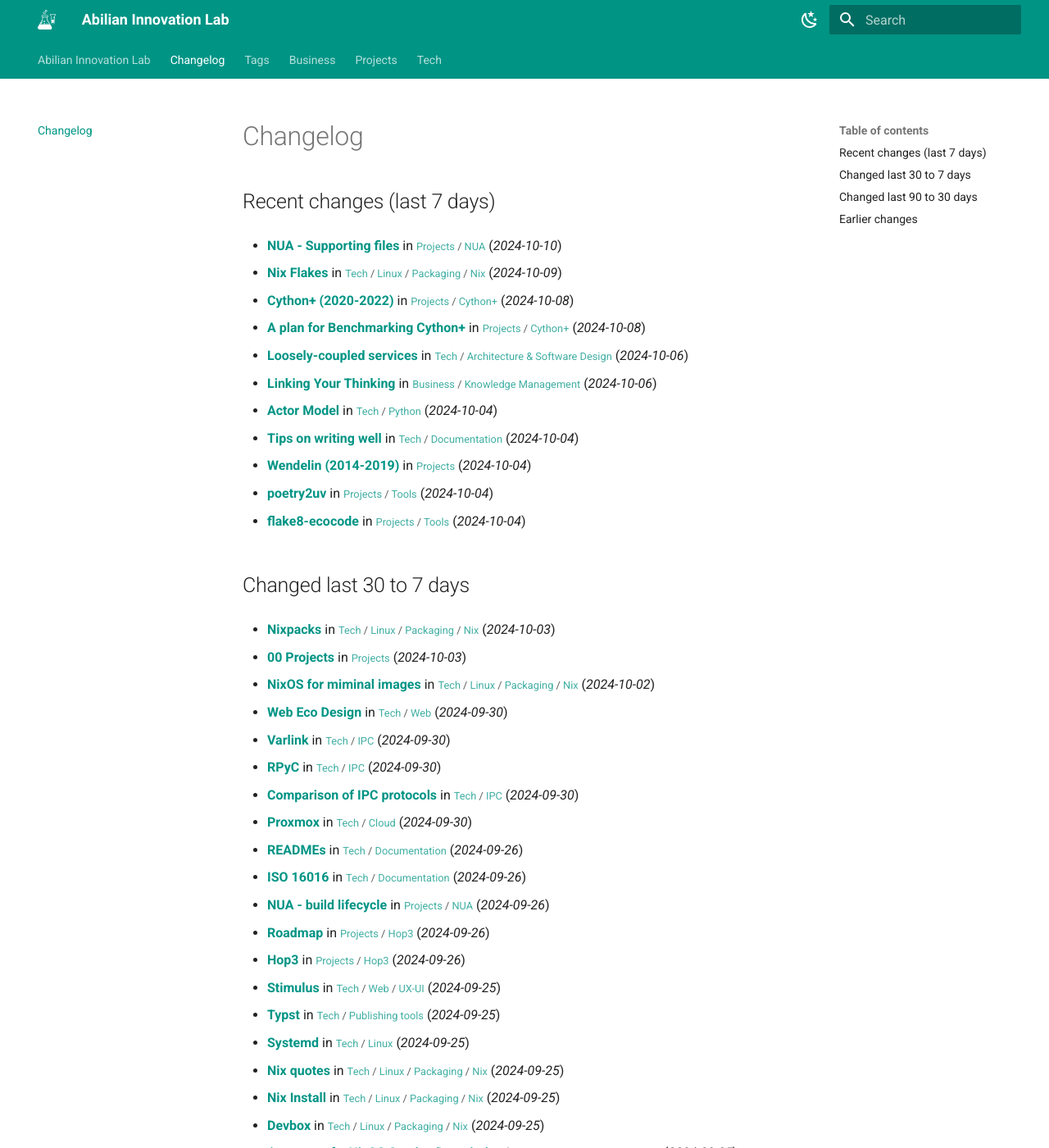
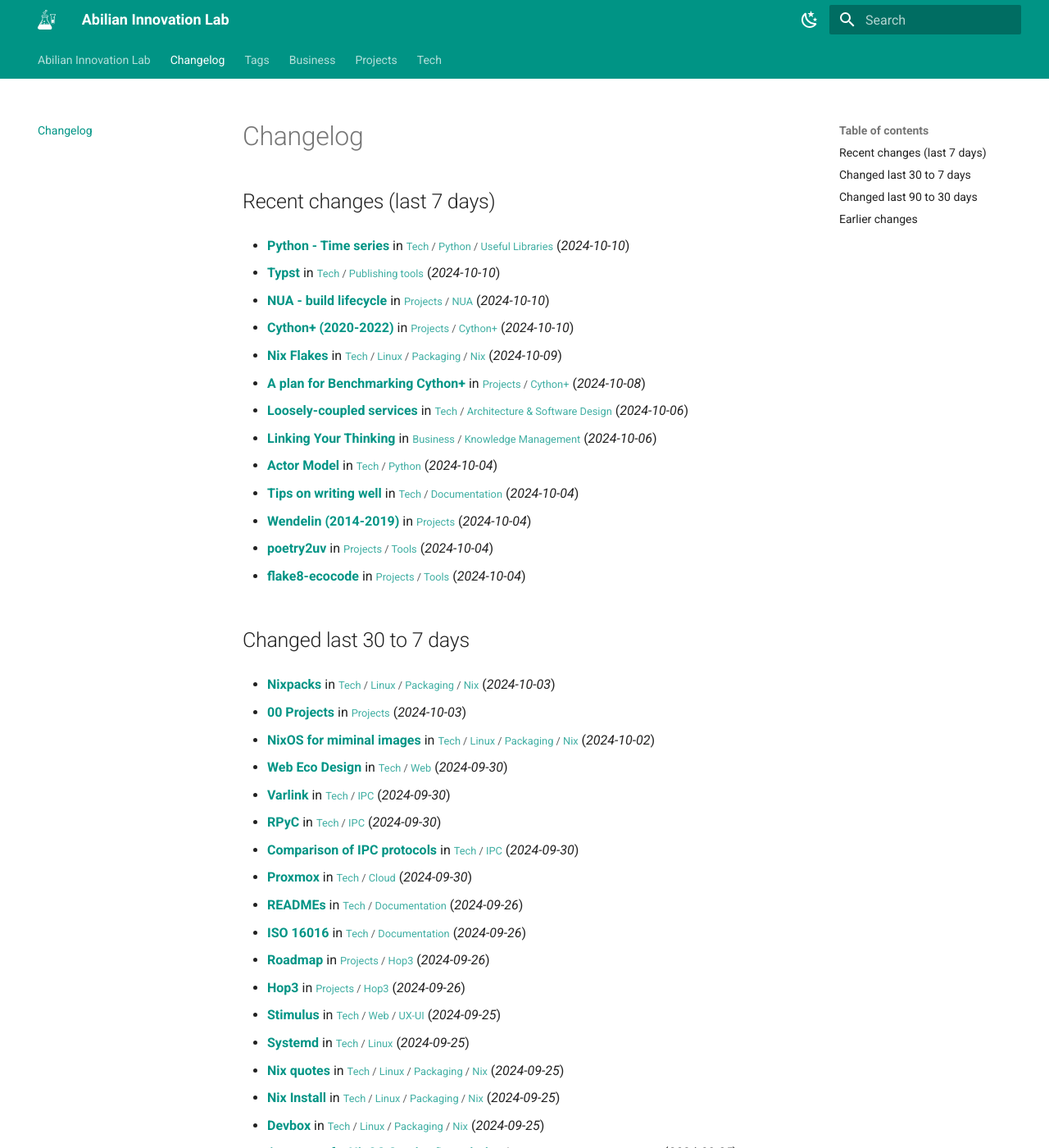
Before and after one commit to abilian/lab.abilian.com, an MkDocs documentation site: the page built from docs/changelog.md, in a window 1280 px wide and 1400 px high. Shown: the whole window at 82% size. Built offline with MkDocs 1.6.1 and Material for MkDocs 9.7.7, drawn with Linux system fonts in a browser that asks for light colours; comment, search, counter and statistics services are not loaded; some of the changed text lies outside the part shown.

Commit message:
Update content

```diff
--- a/docs/changelog.md
+++ b/docs/changelog.md
@@ -2,11 +2,15 @@
 
 ## Recent changes (last 7 days)
 
-- **[NUA - Supporting files](/Projects/NUA/NUA - Supporting files/)** in <small>[Projects](/Projects/00 Projects/) / [NUA](/Projects/NUA/00 NUA/)</small> (*2024-10-10*)
+- **[Python - Time series](/Tech/Python/Useful Libraries/Python - Time series/)** in <small>[Tech](/Tech/00 Technology/) / [Python](/Tech/Python/(Pretty) tables in Python/) / [Useful Libraries](/Tech/Python/Useful Libraries/00 Useful librairies/)</small> (*2024-10-10*)
+
+- **[Typst](/Tech/Publishing tools/Typst/)** in <small>[Tech](/Tech/00 Technology/) / [Publishing tools](/Tech/Publishing tools/00 Publishing tools/)</small> (*2024-10-10*)
+
+- **[NUA - build lifecycle](/Projects/NUA/NUA - build lifecycle/)** in <small>[Projects](/Projects/00 Projects/) / [NUA](/Projects/NUA/00 NUA/)</small> (*2024-10-10*)
+
+- **[Cython+ (2020-2022)](/Projects/Cython+/Cython+ (2020-2022)/)** in <small>[Projects](/Projects/00 Projects/) / [Cython+](/Projects/Cython+/A plan for Benchmarking Cython+/)</small> (*2024-10-10*)
 
 - **[Nix Flakes](/Tech/Linux/Packaging/Nix/Nix Flakes/)** in <small>[Tech](/Tech/00 Technology/) / [Linux](/Tech/Linux/Homelab/) / [Packaging](/Tech/Linux/Packaging/Debian Packaging/) / [Nix](/Tech/Linux/Packaging/Nix/00 Nix & NixOS/)</small> (*2024-10-09*)
-
-- **[Cython+ (2020-2022)](/Projects/Cython+/Cython+ (2020-2022)/)** in <small>[Projects](/Projects/00 Projects/) / [Cython+](/Projects/Cython+/A plan for Benchmarking Cython+/)</small> (*2024-10-08*)
 
 - **[A plan for Benchmarking Cython+](/Projects/Cython+/A plan for Benchmarking Cython+/)** in <small>[Projects](/Projects/00 Projects/) / [Cython+](/Projects/Cython+/A plan for Benchmarking Cython+/)</small> (*2024-10-08*)
 
@@ -48,15 +52,11 @@
 
 - **[ISO 16016](/Tech/Documentation/ISO 16016/)** in <small>[Tech](/Tech/00 Technology/) / [Documentation](/Tech/Documentation/Documentation/)</small> (*2024-09-26*)
 
-- **[NUA - build lifecycle](/Projects/NUA/NUA - build lifecycle/)** in <small>[Projects](/Projects/00 Projects/) / [NUA](/Projects/NUA/00 NUA/)</small> (*2024-09-26*)
-
 - **[Roadmap](/Projects/Hop3/Roadmap/)** in <small>[Projects](/Projects/00 Projects/) / [Hop3](/Projects/Hop3/Hop3/)</small> (*2024-09-26*)
 
 - **[Hop3](/Projects/Hop3/Hop3/)** in <small>[Projects](/Projects/00 Projects/) / [Hop3](/Projects/Hop3/Hop3/)</small> (*2024-09-26*)
 
 - **[Stimulus](/Tech/Web/UX-UI/Stimulus/)** in <small>[Tech](/Tech/00 Technology/) / [Web](/Tech/Web/Content Repositories/) / [UX-UI](/Tech/Web/UX-UI/AlpineJS/)</small> (*2024-09-25*)
-
-- **[Typst](/Tech/Publishing tools/Typst/)** in <small>[Tech](/Tech/00 Technology/) / [Publishing tools](/Tech/Publishing tools/00 Publishing tools/)</small> (*2024-09-25*)
 
 - **[Systemd](/Tech/Linux/Systemd/)** in <small>[Tech](/Tech/00 Technology/) / [Linux](/Tech/Linux/Homelab/)</small> (*2024-09-25*)
 
@@ -213,8 +213,6 @@
 - **[Flask](/Tech/Python/Web Frameworks/Flask/)** in <small>[Tech](/Tech/00 Technology/) / [Python](/Tech/Python/(Pretty) tables in Python/) / [Web Frameworks](/Tech/Python/Web Frameworks/Flask/)</small> (*2024-09-25*)
 
 - **[Various interesting tech (2015)](/Tech/Python/Various interesting tech (2015)/)** in <small>[Tech](/Tech/00 Technology/) / [Python](/Tech/Python/(Pretty) tables in Python/)</small> (*2024-09-25*)
-
-- **[Python - Time series](/Tech/Python/Useful Libraries/Python - Time series/)** in <small>[Tech](/Tech/00 Technology/) / [Python](/Tech/Python/(Pretty) tables in Python/) / [Useful Libraries](/Tech/Python/Useful Libraries/00 Useful librairies/)</small> (*2024-09-25*)
 
 - **[Loguru](/Tech/Python/Useful Libraries/Loguru/)** in <small>[Tech](/Tech/00 Technology/) / [Python](/Tech/Python/(Pretty) tables in Python/) / [Useful Libraries](/Tech/Python/Useful Libraries/00 Useful librairies/)</small> (*2024-09-25*)
 
```
